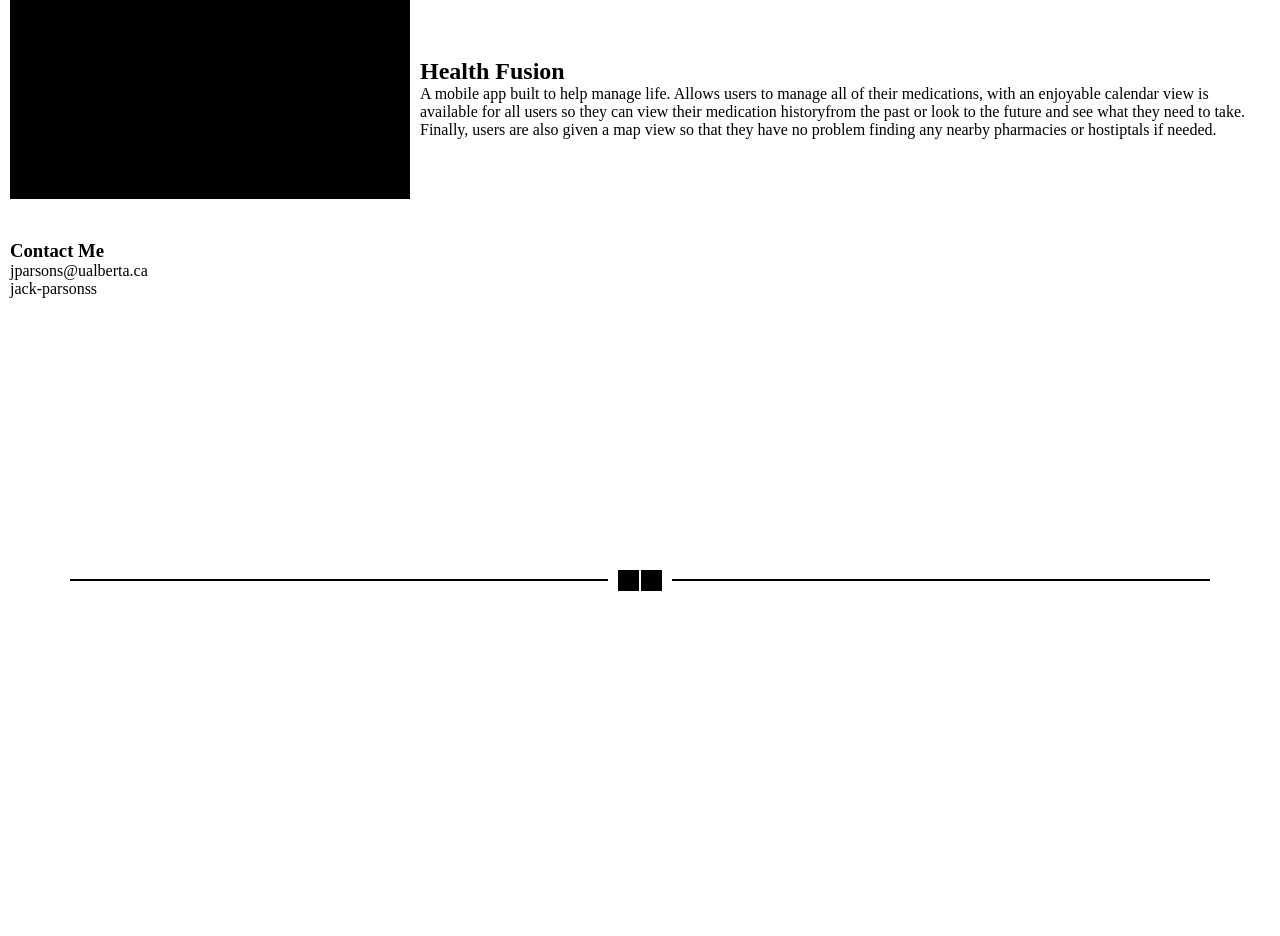
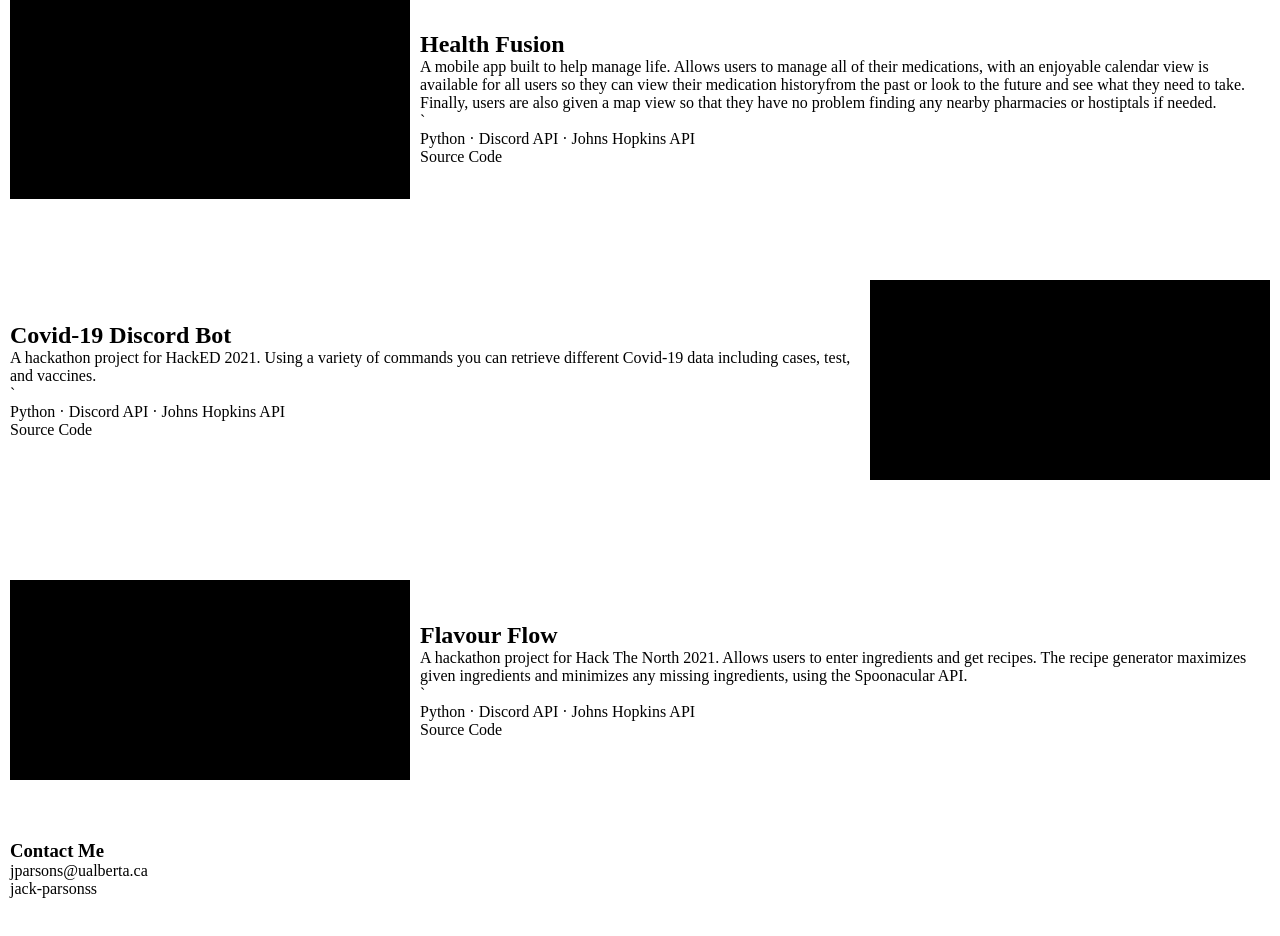
Before and after one commit to MrHryhorii/portfolio, a React (Vite) app: page / in a window 1280 px wide. Shown: the part 740-1676 px from the top of the page. Before the commit the page ends 1370 px from the top, so only its background shows below. Built offline with nearby package versions, Linux system fonts and the light colour scheme.

Commit message:
extra projects

```diff
--- a/src/components/Projects.jsx
+++ b/src/components/Projects.jsx
@@ -3,6 +3,7 @@ import BigSlide from './BigSlide'
 
 const Projects = () => {
   return (
+    <>
     <section className='projects'>
       <h1>Projects</h1>
       <div className='projects-flex'>
@@ -19,12 +20,61 @@ const Projects = () => {
                 their medication historyfrom the past or look to the future and see what they need to take.
                 Finally, users are also given a map view so that they have no problem finding any nearby pharmacies
                 or hostiptals if needed.</p>
+              <p>`</p>
+              <p>Python · Discord API · Johns Hopkins API</p>
+              <p>Source Code</p>
             </article>
           </BigSlide>
         </div>
       </div>
 
     </section>
+
+    <section className='project-2'>
+      <div className='projects-flex'>
+        <div className='projects-text'>
+          <BigSlide dir="left" distance={150} duration={2000} cascade damping={0.14} triggerOnce={false} fraction={0}>
+            <article>
+              <h2>Covid-19 Discord Bot</h2>
+              <p>A hackathon project for HackED 2021. Using a variety of commands you can retrieve different
+                Covid-19 data including cases, test, and vaccines.</p>
+              <p>`</p>
+              <p>Python · Discord API · Johns Hopkins API</p>
+              <p>Source Code</p>
+            </article>
+          </BigSlide>
+        </div>
+        <div className='projects-img'>
+          <div className='aabb-2'></div>
+        </div>
+      </div>
+
+    </section>
+
+    <section className='project-3'>
+      <div className='projects-flex'>
+        <div className='projects-img'>
+          <div className='aabb-2'></div>
+        </div>
+        <div className='projects-text'>
+          <BigSlide dir="right" distance={150} duration={2000} cascade damping={0.14} triggerOnce={false} fraction={0}>
+            <article>
+              <h2>Flavour Flow</h2>
+              <p>A hackathon project for Hack The North 2021.
+                Allows users to enter ingredients and get recipes.
+                The recipe generator maximizes given ingredients and minimizes any missing ingredients,
+                using the Spoonacular API.
+              </p>
+              <p>`</p>
+              <p>Python · Discord API · Johns Hopkins API</p>
+              <p>Source Code</p>
+            </article>
+          </BigSlide>
+        </div>
+      </div>
+
+    </section>
+    </>
   )
 }
 
--- a/src/index.css
+++ b/src/index.css
@@ -164,7 +164,7 @@ section{
   background-color: black;
 }
 
-.projects{
+.projects, .project-2, .project-3{
   display: flex;
   flex-direction: column;
   justify-content: center;
```
